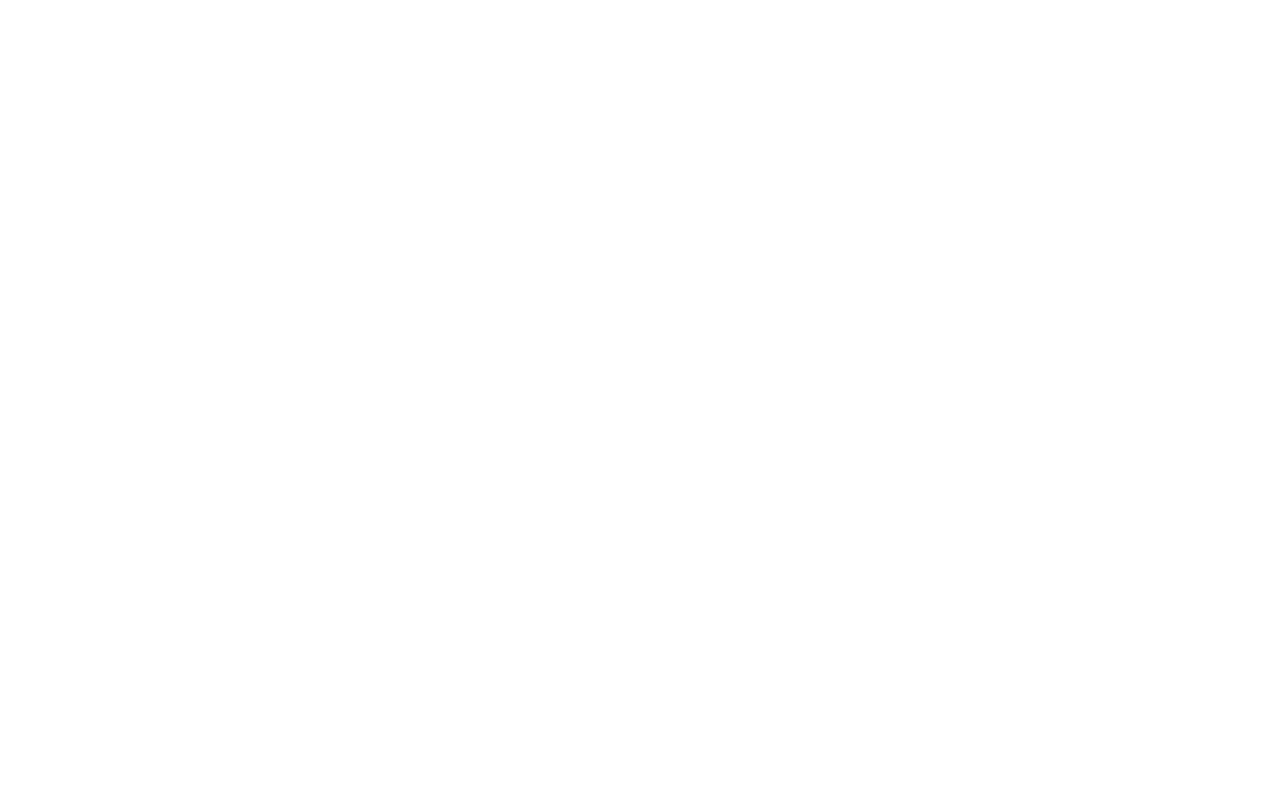
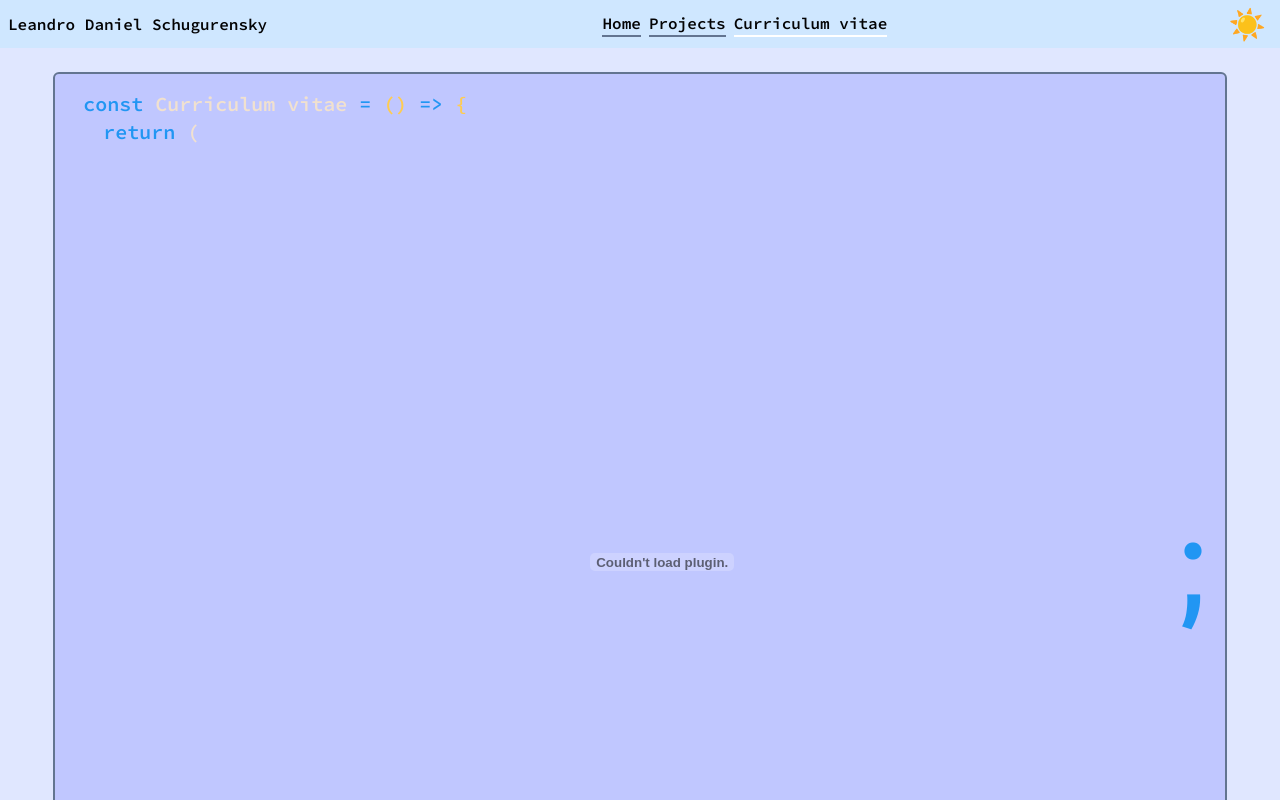
Before and after one commit to nicolasboattini/Portfolio, a React (Vite) app: page /cv in a window 1280 px wide. Before the commit this address had no page. Shown: the top 800 px of the page. Built offline with nearby package versions, Linux system fonts and the light colour scheme.

Commit message:
Add: Page para el PDF

```diff
--- a/src/App.tsx
+++ b/src/App.tsx
@@ -2,6 +2,7 @@ import { BrowserRouter, Routes, Route, Navigate } from 'react-router-dom'
 import Home from "./pages/home/Home.tsx";
 import Projects from "./pages/projects/Projects.tsx";
 import Project from "./pages/projects/Project.tsx";
+import Cv from "./pages/cv/Cv.tsx";
 import { ThemeProvider } from "./context/ThemeContext.tsx";
 
 
@@ -16,6 +17,7 @@ function App() {
           <Route path='/home' element={<Home />} />
           <Route path='/projects' element={<Projects />} />
           <Route path='/projects/:projectId' element={<Project />} />
+          <Route path='/cv' element={<Cv />} />
         </Routes>
       </ThemeProvider>
     </BrowserRouter>
--- a/src/components/navbar/Navbar.tsx
+++ b/src/components/navbar/Navbar.tsx
@@ -13,6 +13,7 @@ export default function Navbar() {
       <article className="flex gap-2">
         <Link to='/home' className={`border-b-2  border-DARK-BORDER-light ${location.pathname === '/home' ? 'border-white' : ''}`}>Home</Link>
         <Link to='/projects' className={`border-b-2  border-DARK-BORDER-light ${location.pathname === '/projects' ? 'border-white' : ''}`}>Projects</Link>
+        <Link to='/cv' className={`border-b-2  border-DARK-BORDER-light ${location.pathname === '/cv' ? 'border-white' : ''}`}>Curriculum vitae</Link>
       </article>
 
 
--- /dev/null
+++ b/src/pages/cv/Cv.tsx
@@ -0,0 +1,42 @@
+import Navbar from "../../components/navbar/Navbar.tsx";
+import { TagOpen, TagClose } from "../../components/TagsSection.tsx";
+
+export default function Project() {
+  return (
+    <section className="w-full min-h-screen flex flex-col items-center
+    bg-LIGHT-BG-P dark:bg-DARK-BG dark:text-CREMA text-L-T-P">
+
+      <Navbar />
+
+      <article className="mx-0 my-6 w-full h-auto md:h-auto md:w-11/12 md:pt-4 md:pr-4 md:pb-6 md:pl-7 p-2
+      bg-LIGHT-BG-P-dark dark:bg-DARK-BG-dark
+        rounded-md border-2 border-DARK-BORDER-light"
+      >
+        <TagOpen section={"Curriculum vitae"} />
+
+        <section className="flex w-full">
+          <article className="w-full flex flex-col gap-3 py-2 md:py-2 md:pl-[5vw]">
+            <div className="
+            w-full
+            flex flex-col justify-center items-center
+            md:flex-row md:justify-evenly md:items-center gap-2"
+            >
+              <article className="w-full h-full flex flex-col gap-2 p-2">
+                <div className="pdf-container" style={{ width: '100%', height: '100vh' }}>
+                  <embed src="/CV/CV_Leandro_Daniel_Schugurensky.pdf" width="100%" height="100%" type="application/pdf" />
+                </div>
+
+              </article>
+            </div>
+          </article>
+
+          <article className="min-h-full w-auto my-auto">
+            <p className="hidden md:inline-block text-8xl md:text-9xl font-ubuntu font-normal text-AZUL">;</p>
+          </article>
+        </section>
+
+        <TagClose />
+      </article>
+    </section>
+  );
+}
```
